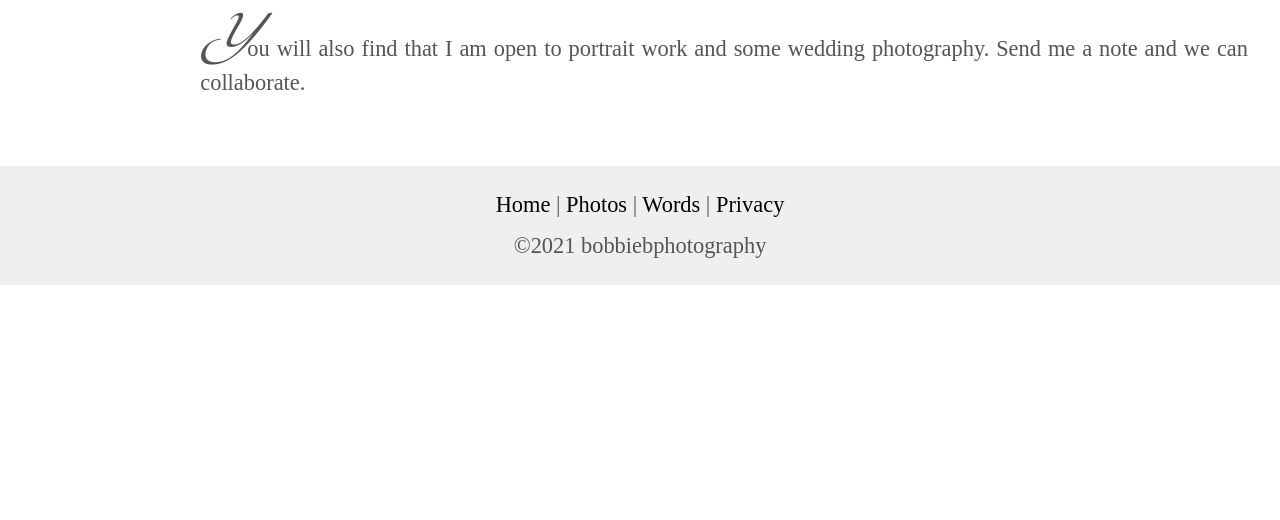
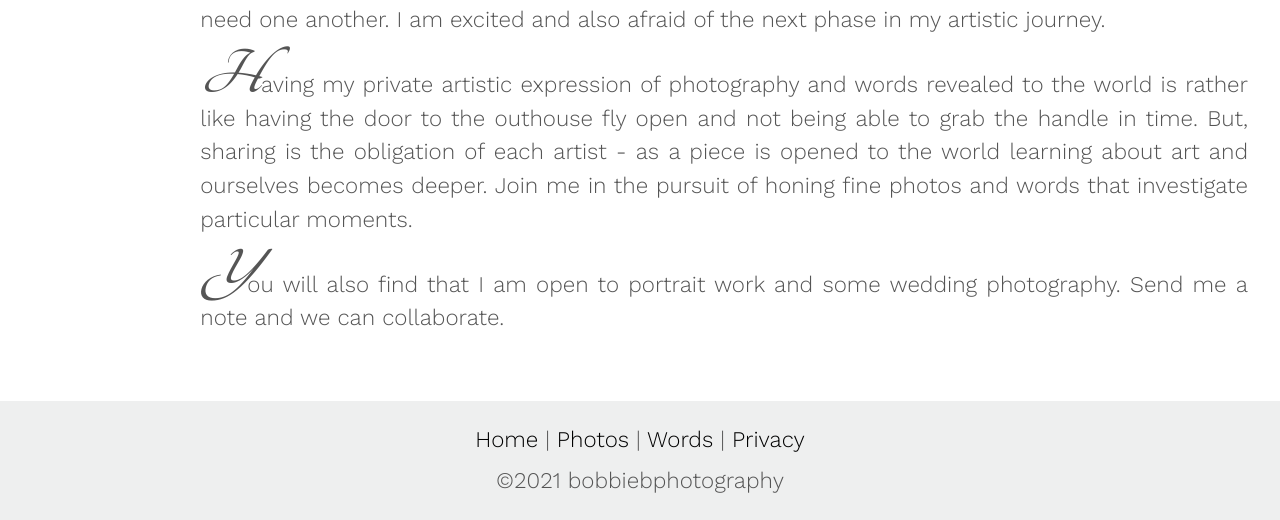
Before and after one commit to emac62/bbp-website, a Django app: template bbpweb/words/templates/words/home.html in a window 1280 px wide. Shown: the part 3798-4318 px from the top of the page. Before the commit the page ends 4083 px from the top, so only its background shows below. Run offline with Django 3.2, Linux system fonts and the light colour scheme; the template is opened without the code that fills it: most values are stand-ins (such as "Sample title", 1, 10 or a date in 2020); grey boxes marked "Sample" are stand-in pictures; style sheets or scripts are compiled from the project's sources; some libraries are stand-ins or nearby versions.

Commit message:
font fix, photos form

```diff
--- a/bbpweb/words/static/words/css/words.css
+++ b/bbpweb/words/static/words/css/words.css
@@ -106,10 +106,7 @@ nav:hover ul {
 }
 
 #about .post-content p::first-letter {
-  font-family: 'Work Sans', serif;
-  font-weight: 300;
-  font-size: 140%;
-  font-style: normal;
+  all: revert;
 }
 
 .contact p {
--- a/bbpweb/words/static/words/scss/_cols.scss
+++ b/bbpweb/words/static/words/scss/_cols.scss
@@ -63,10 +63,7 @@
     margin-right: 1rem;
   }
   .post-content p::first-letter {
-    font-family: 'Work Sans', serif;
-    font-weight: 300;
-    font-size: 140%;
-    font-style: normal;
+    all: revert;
   }
 }
 
--- a/bbpweb/words/templates/words/index.html
+++ b/bbpweb/words/templates/words/index.html
@@ -8,6 +8,9 @@
   <meta http-equiv="X-UA-Compatible" content="IE=edge">
   <meta name="viewport" content="width=device-width, initial-scale=1.0">
   <title>bobbieb</title>
+  <link rel="preconnect" href="https://fonts.googleapis.com">
+<link rel="preconnect" href="https://fonts.gstatic.com" crossorigin>
+<link href="https://fonts.googleapis.com/css2?family=Work+Sans:wght@300&display=swap" rel="stylesheet">
   <script src="https://kit.fontawesome.com/8f3e23e397.js" crossorigin="anonymous"></script>
   <link href="{% static 'words/css/words.css' %}" rel="stylesheet">
   <link rel="icon" href="{% static 'words/images/bbpFavicon.png' %}" type="image/icon type">
--- a/bbpweb/words/templates/words/words.html
+++ b/bbpweb/words/templates/words/words.html
@@ -75,7 +75,7 @@
 
 <div class="subcribe">
   <form class="form" action="{% url 'subscribe' %}" method='Post'>{% csrf_token %}
-    <h2>Subscribe to get an email for the next post.</h2>
+    <h2>Subscribe to get an email for updated posts.</h2>
     {{form.as_p}}
     <button type="submit">Submit</button>
 
```
Also changed, not shown: bbpweb/words/templates/words/photos.html (+9 -0 lines).
